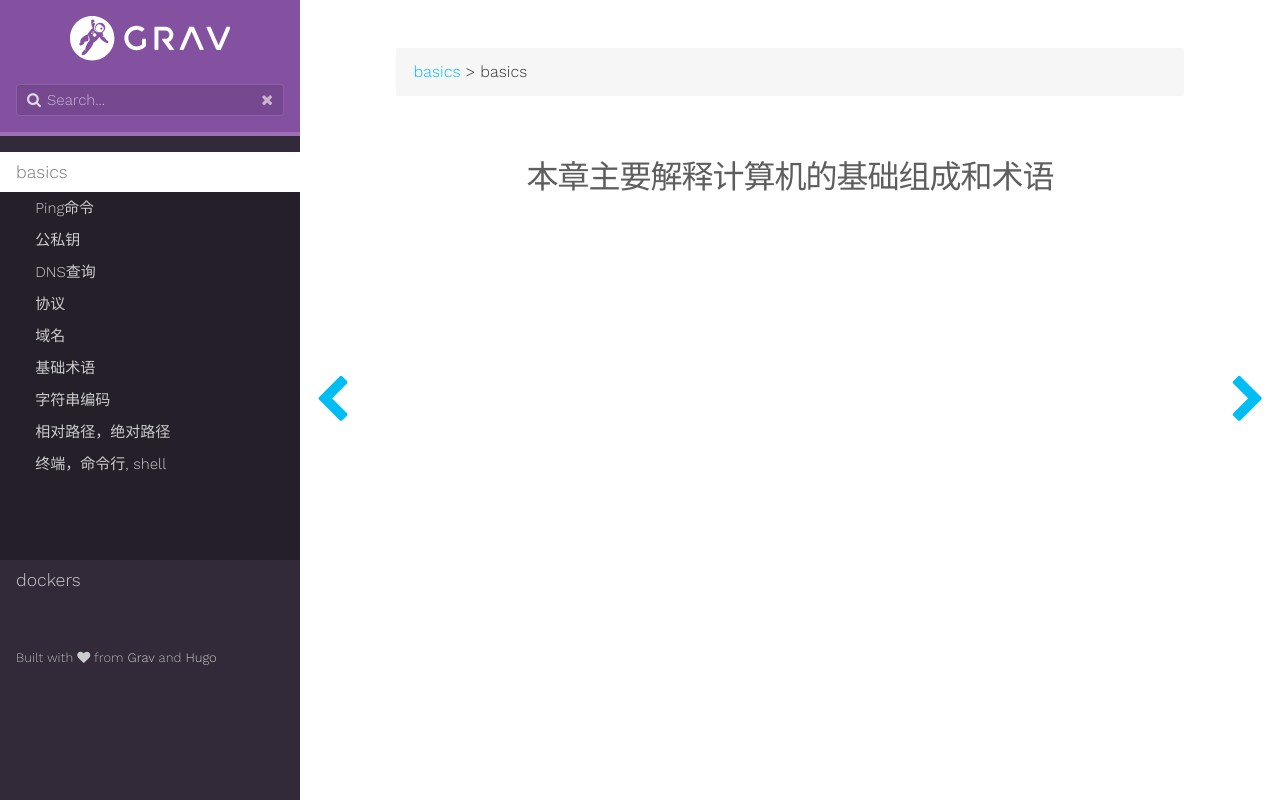
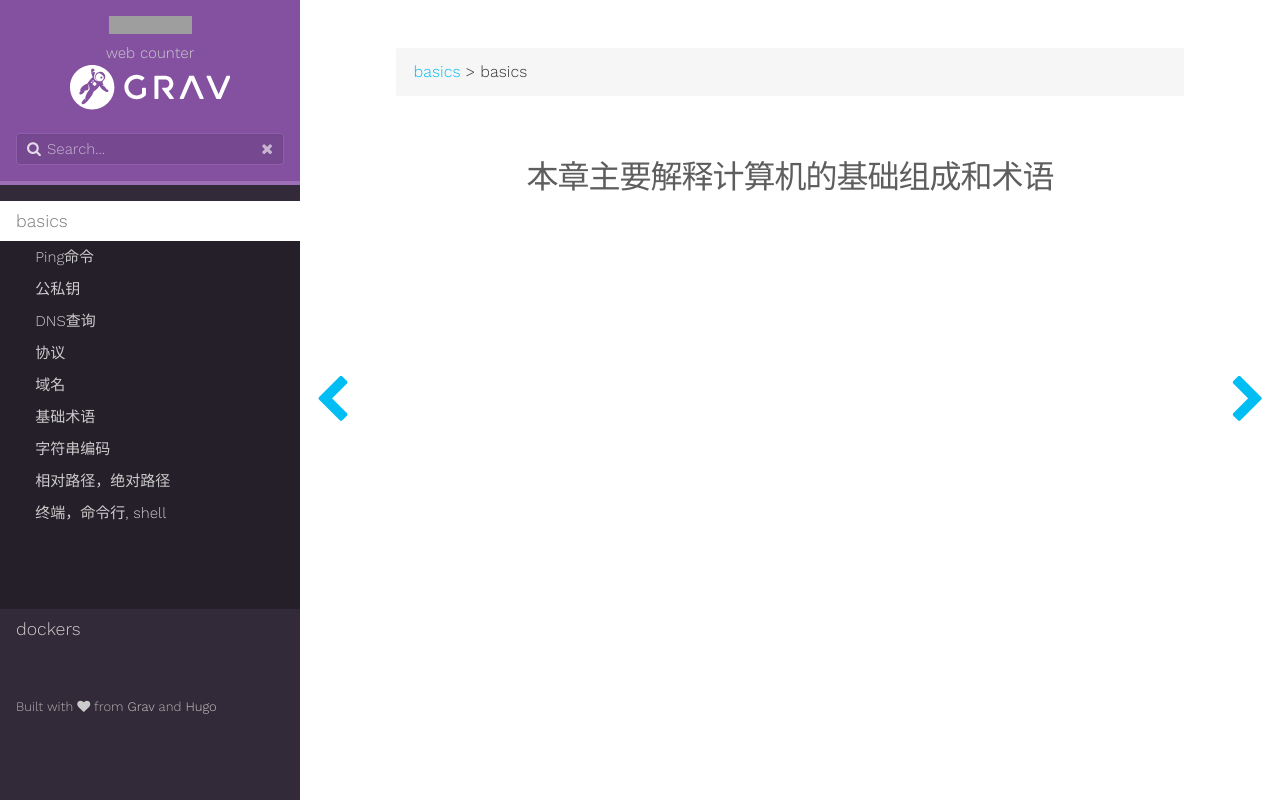
Before and after one commit to mn3711698/enginegirl.github.io, a plain HTML site: page basics/index.html in a window 1280 px wide. Drawn offline with Linux system fonts and the light colour scheme; no server answers; grey boxes are pictures that could not be loaded; files whose address does not match are found by name.

Commit message:
udpate counter

```diff
--- a/basics/index.html
+++ b/basics/index.html
@@ -40,6 +40,9 @@
 
   <div id="header-wrapper">
     <div id="header">
+        <!-- Start of SimpleHitCounter Code -->
+        <div align="center"><a href="http://www.simplehitcounter.com" target="_blank"><img src="http://simplehitcounter.com/hit.php?uid=2345273&f=0&b=16777215" border="0" height="18" width="83" alt="web counter"></a><br><a href="http://www.simplehitcounter.com" target="_blank" style="text-decoration:none;">web counter</a></div>
+        <!-- End of SimpleHitCounter Code -->
       <a id="logo" href="http://getgrav.org">
   <svg id="grav-logo" width="100%" height="100%" viewBox="0 0 504 140" version="1.1" xmlns="http://www.w3.org/2000/svg" xmlns:xlink="http://www.w3.org/1999/xlink" xml:space="preserve" style="fill-rule:evenodd;clip-rule:evenodd;stroke-linejoin:round;stroke-miterlimit:1.41421;">
     <path d="M235.832,71.564l-7.98,-0.001c-1.213,0.001 -2.197,0.987 -2.197,2.204l0,15.327l-0.158,0.132c-4.696,3.962 -10.634,6.14 -16.719,6.14c-14.356,0 -26.034,-11.68 -26.034,-26.037c0,-14.358 11.678,-26.035 26.034,-26.035c5.582,0 10.919,1.767 15.437,5.113c0.877,0.649 2.093,0.56 2.866,-0.211l5.69,-5.69c0.444,-0.442 0.675,-1.055 0.639,-1.681c-0.034,-0.627 -0.336,-1.206 -0.828,-1.597c-6.76,-5.363 -15.214,-8.314 -23.805,-8.314c-21.18,0 -38.414,17.233 -38.414,38.415c0,21.183 17.234,38.415 38.414,38.415c10.937,0 21.397,-4.705 28.698,-12.914c0.358,-0.403 0.556,-0.921 0.556,-1.46l0,-19.603c0,-1.217 -0.985,-2.203 -2.2,-2.203"
```
